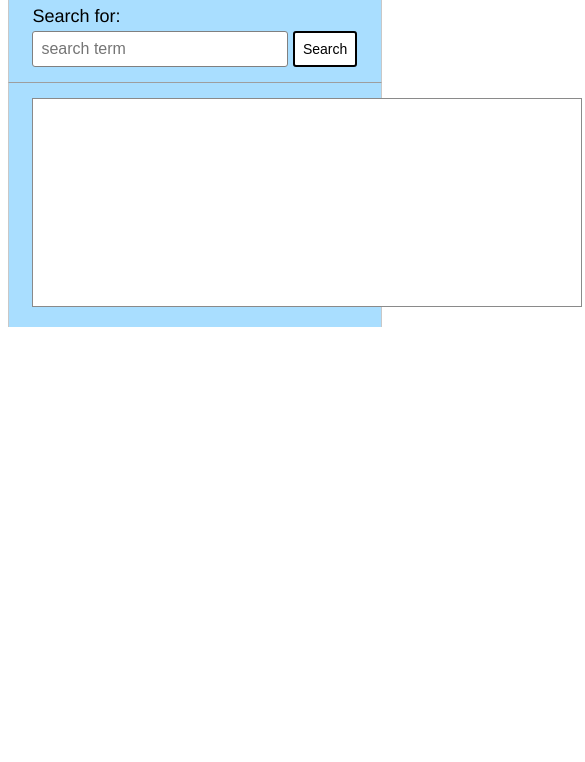
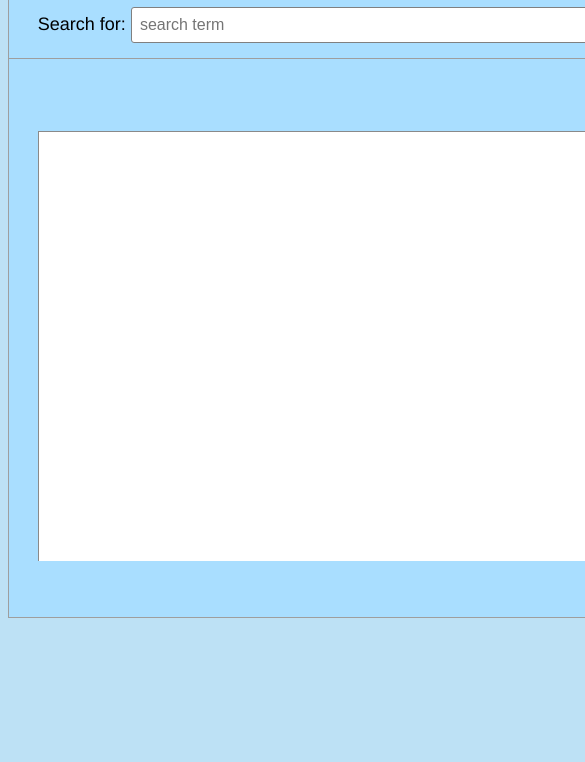
Before and after one commit to jmpainter/thinkful-tube, a plain HTML site: page index.html in a window 390 px wide. Shown: the part 82-844 px from the top of the page, 585 px wide, since content can reach past the window. Drawn offline with nearby package versions, Linux system fonts and the light colour scheme.

Commit message:
constant aspect ratio video player with wrapper

```diff
--- a/app.js
+++ b/app.js
@@ -63,7 +63,7 @@ function handleSearchSubmit() {
 }
 
 function setVideo(videoId) {
-  $('.js-video').attr('src', YOUTUBE_EMBED_URL + videoId);
+  $('#js-video').attr('src', YOUTUBE_EMBED_URL + videoId);
 }
 
 function handleThumbnailClick() {
--- a/css/main.css
+++ b/css/main.css
@@ -3,18 +3,23 @@ body * {
 }
 body {
   font-family: 'Arimo', sans-serif;
+  height: 100%;
+  background-color:#bde1f5;
 }
-.row {
+.container {
+  width: 890px;
+  margin: auto;
   background-color:#a9deff;
-  border-right: 1px solid#c8c8c8;
-  border-left: 1px solid#c8c8c8;
+  border: 1px solid #9e9e9e;
+  padding-bottom: 40px;
+  height: 100%;
 }
 
 /* search form */
 
 #js-query {
   padding: 8px;
-  width: 275px;
+  width: 57%;
   font-size: 16px;
   border-radius: 3px;
   border-style: solid;
@@ -60,7 +65,6 @@ button {
   margin-bottom: 5px;
   border: 1px solid #8a8a8a;
   padding: 6px;
-  max-width: 196px;
   background-color: white;
 }
 .js-next {
@@ -80,52 +84,22 @@ button {
 
 /*video player */
 
-.js-video {
-  width: 630px;
-  height: 354px;
+#video-wrapper {
+  position: relative;
+  padding-bottom: 56.25%;
+  padding-top: 35px;
+  height: 0;
+  overflow: hidden;
+}
+
+#js-video {
+  position: absolute;
+  top:0;
+  left: 0;
+  width: 100%;
+  height: 100%;
+  position: absolute;
   border: 1px solid #8a8a8a;
   margin: 72px 0;
   background-color: white;
 }
-
-/* Responsive Styles */
-
-@media only screen and (max-width: 875px) {
-  .js-video {
-    margin: 15px 0 0;
-    padding: 0;
-  }
-}
-@media only screen and (max-width: 690px) {
-  .js-video {
-    width: 550px;
-    height: 209px;
-  }
-  #js-query {
-    width: 256px;
-  }
-  .js-form-submit {
-    margin-top: 4px;
-  }
-}
-@media only screen and (max-width: 375px) {
-  .js-video {
-    width: 310px;
-    height: 174px;
-  }
-  #js-query {
-    width: 310px;
-  }
-}
-@media only screen and (max-width: 320px) {
-  .js-video {
-    width: 257px;
-    height: 144px;
-  }
-  #js-query {
-    width: 256px;
-  }
-  .js-form-submit {
-    margin-top: 4px;
-  }
-}
--- a/index.html
+++ b/index.html
@@ -10,6 +10,8 @@
   <link href="https://fonts.googleapis.com/css?family=Arimo" rel="stylesheet">
 </head>
 <body>
+  <div class="container">
+
     <header role="banner">
       <div class="row">
         <div class="col-full">
@@ -19,7 +21,7 @@
     </header>
     <section role="region">
       <div class="row search-area">
-      <div class="col-full">
+        <div class="col-wide">
           <form class="js-form">
             <label for="js-query">Search for: </label>
             <input id="js-query" type="text" placeholder="search term">
@@ -31,8 +33,10 @@
     <main role="main">
       <div class="row">
         <div class="col-wide">
-        <iframe class="js-video" src="" title="video-player">
+          <div id="video-wrapper">
+            <iframe id="js-video" src="" title="video-player">
             </iframe>
+          </div>
         </div>
         <div class="col-narrow">
           <nav class="pages" role="navigation">
@@ -44,6 +48,7 @@
         </div>
       </div>
     </main>
+  </div>
   <script
   src="https://code.jquery.com/jquery-3.3.1.min.js"
   integrity="sha256-FgpCb/KJQlLNfOu91ta32o/NMZxltwRo8QtmkMRdAu8="
```
Lines whose indentation alone changed are shown as unchanged.
